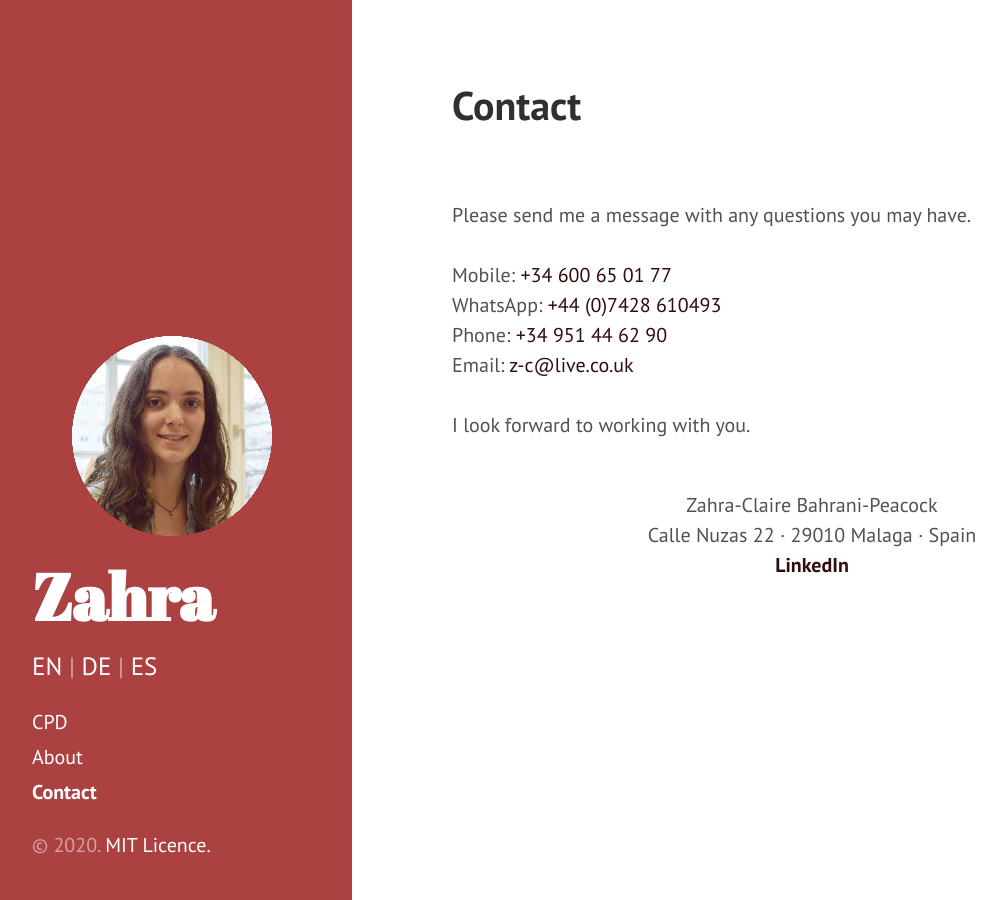
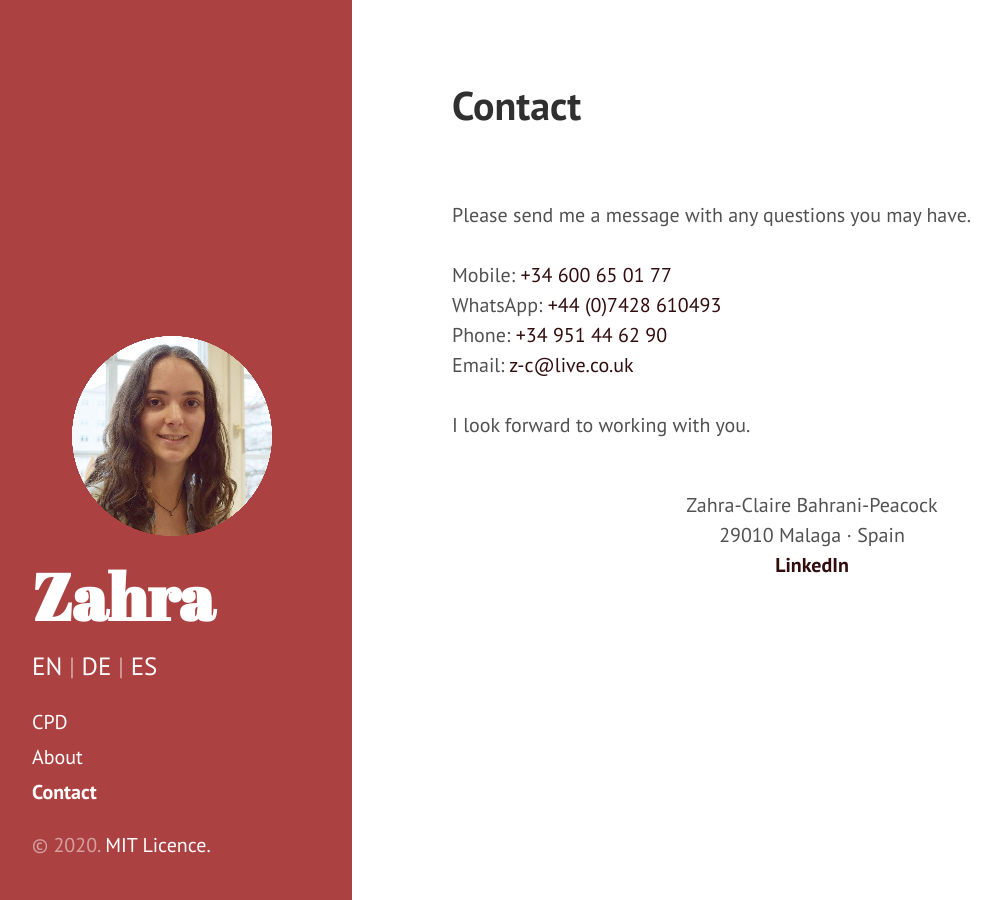
Before and after one commit to Zahra-Claire-Bahrani-Peacock/zahra-claire-bahrani-peacock.github.io, a Jekyll site: the page built from contact.md, in a window 1280 px wide. Shown: the whole page, without its empty margins (8-1014 px from the left). Built offline with Jekyll 4.4.1, drawn with Linux system fonts in a browser that asks for light colours.

Commit message:
Updated content

```diff
--- a/contact.md
+++ b/contact.md
@@ -18,5 +18,5 @@
 <br/>
 <br/>
 <div align="center"> Zahra-Claire Bahrani-Peacock</div>
-<div align="center">Calle Nuzas 22 &middot; 29010 Malaga &middot; Spain</div>
+<div align="center">29010 Malaga &middot; Spain</div>
 <div align="center"><a href="https://www.linkedin.com/in/zahra-claire-bahrani-peacock/" target="_blank"><b>LinkedIn</b></a>
```
Also changed, not shown: about.md (+1 -1 lines).
